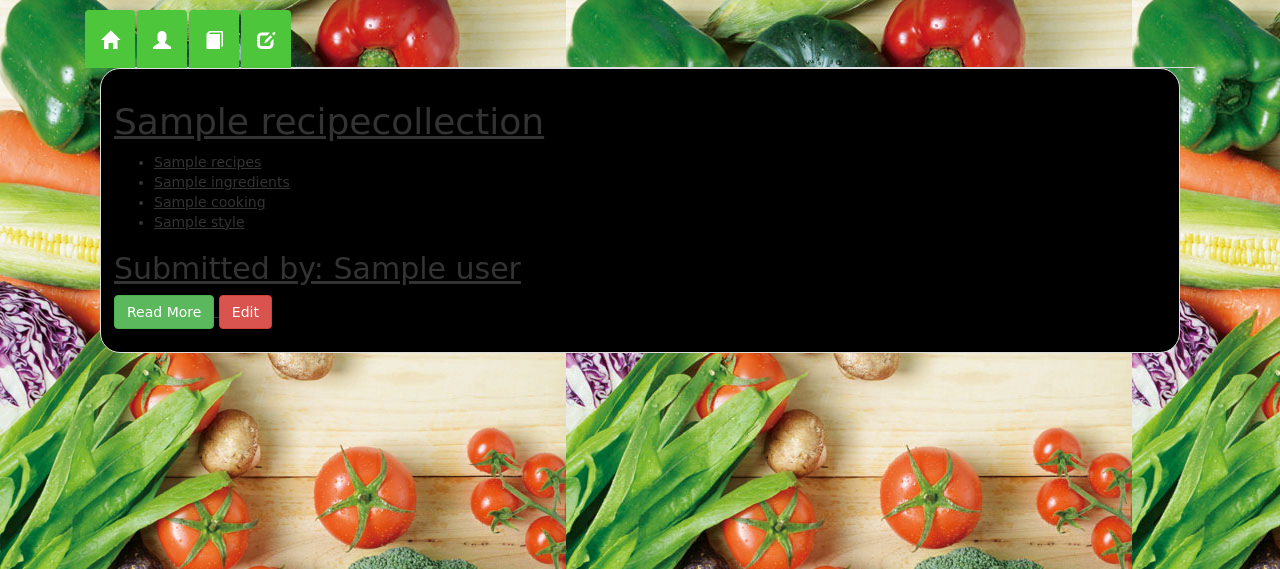
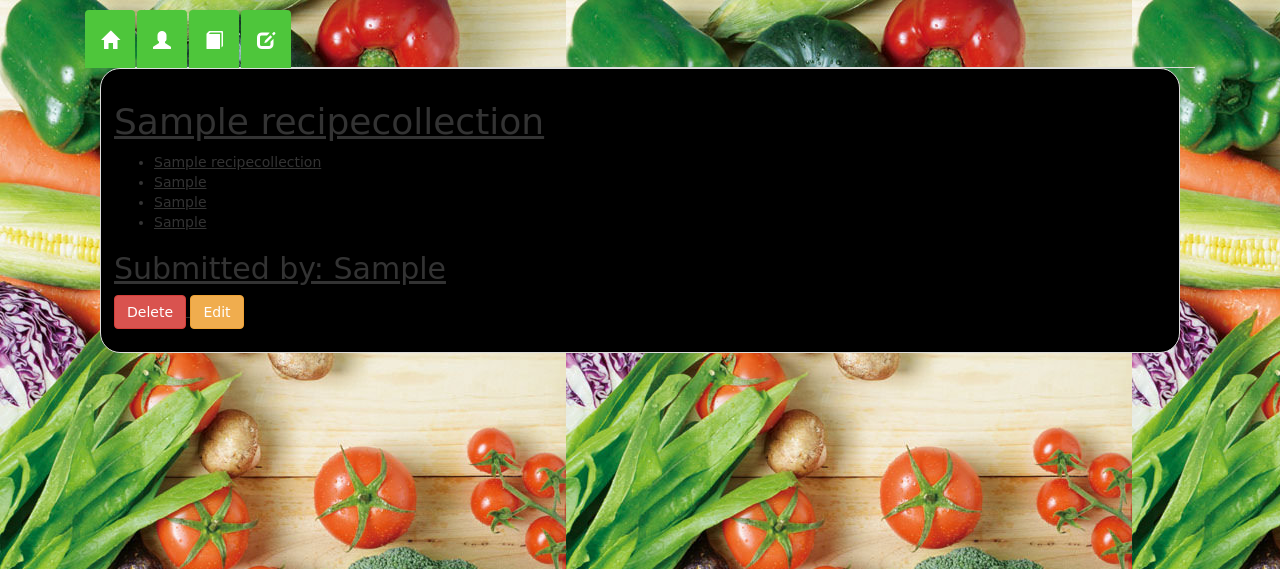
Before and after one commit to patrickoneill/paddys-recipe-app, a Flask app: page /see_recipes in a window 1280 px wide. Shown: the top 569 px of the page. Run offline with Flask 2, Linux system fonts and the light colour scheme; a database or web service that is not in the repository returns one stand-in record (values such as "Sample title"); some libraries are stand-ins or nearby versions.

Commit message:
changed button on the page and display of info

```diff
--- a/templates/recipes.html
+++ b/templates/recipes.html
@@ -8,18 +8,22 @@
 
                 <div class="thumbnail">
                     <div class="caption">
-                        <h1>{{recipes.name}}</h1>
+                        <h1>{{recipes.recipe_name}}</h1>
 
                         <ul>
-                            <li>{{recipes.recipes}}</li>
-                            <li>{{recipes.ingredients}}</li>
-                            <li>{{recipes.cooking}}</li>
-                            <li>{{ recipes.style }}</li>
+                            <li>{{recipes.recipe_title}}</li>
+                            <li>{{recipes.recipe_ingredients}}</li>
+                            <li>{{recipes.recipe_cooking}}</li>
+                            <li>{{ recipes.recipe_style }}</li>
                         </ul>
 
-                        <h2>Submitted by: {{ recipes.user }}</h2>
+                        <h2>Submitted by: {{ recipes.recipe_user }}</h2>
 
-                        <p class="align-right"><a href="#" class="btn btn-success" role="button">Read More</a> <a href="#" class="btn btn-danger" role="button">Edit</a></p>
+                        <p class="align-right">
+                            <a href="{{url_for('delete_recipe', task_id=recipes._id)}}" class="btn btn-danger" role="button">Delete</a>
+                            <a href="{{ url_for('edit_recipe', task_id=recipes._id) }}" class="btn btn-warning" role="button">Edit</a>
+
+                        </p>
                     </div>
                 </div>
                 {% endfor %}
```
